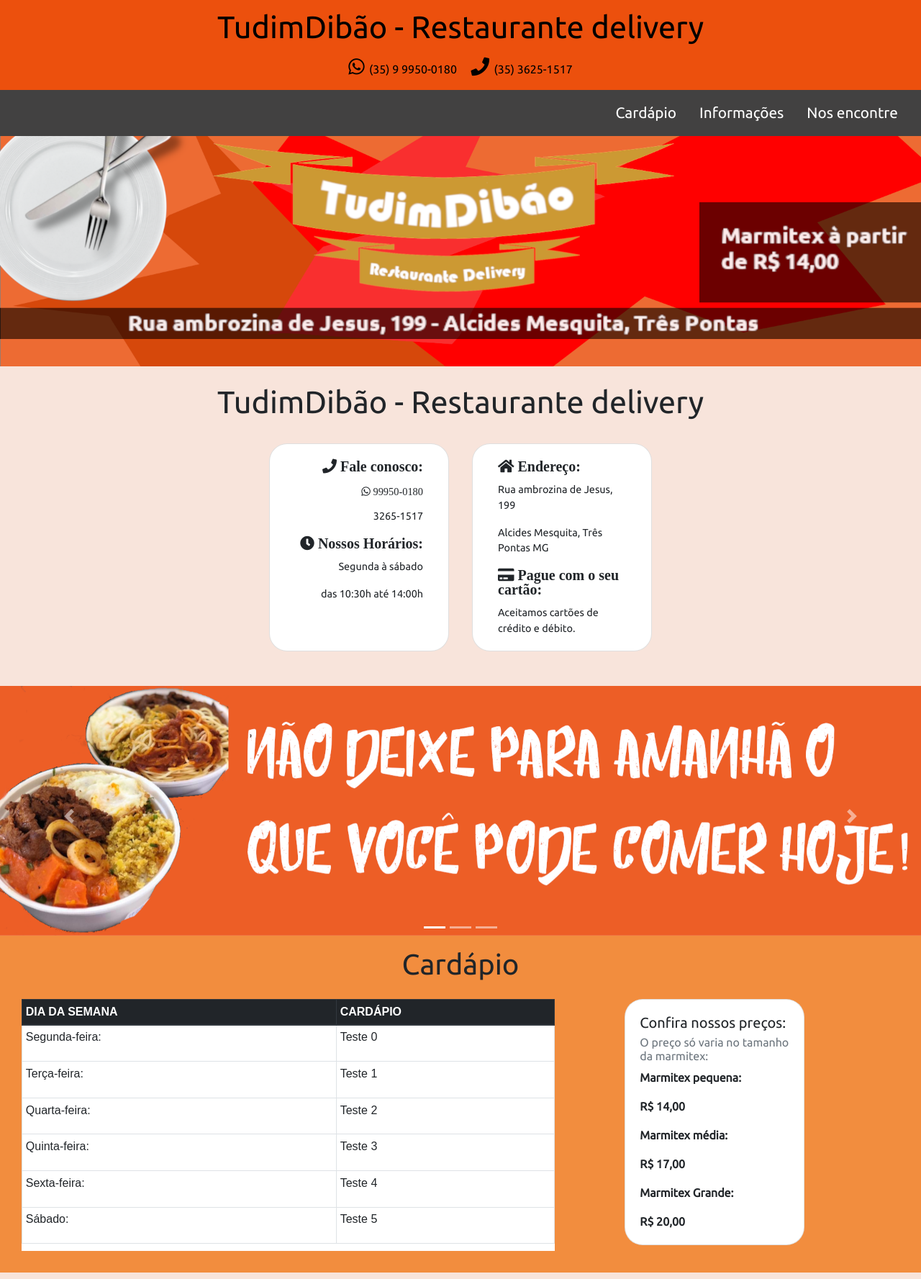
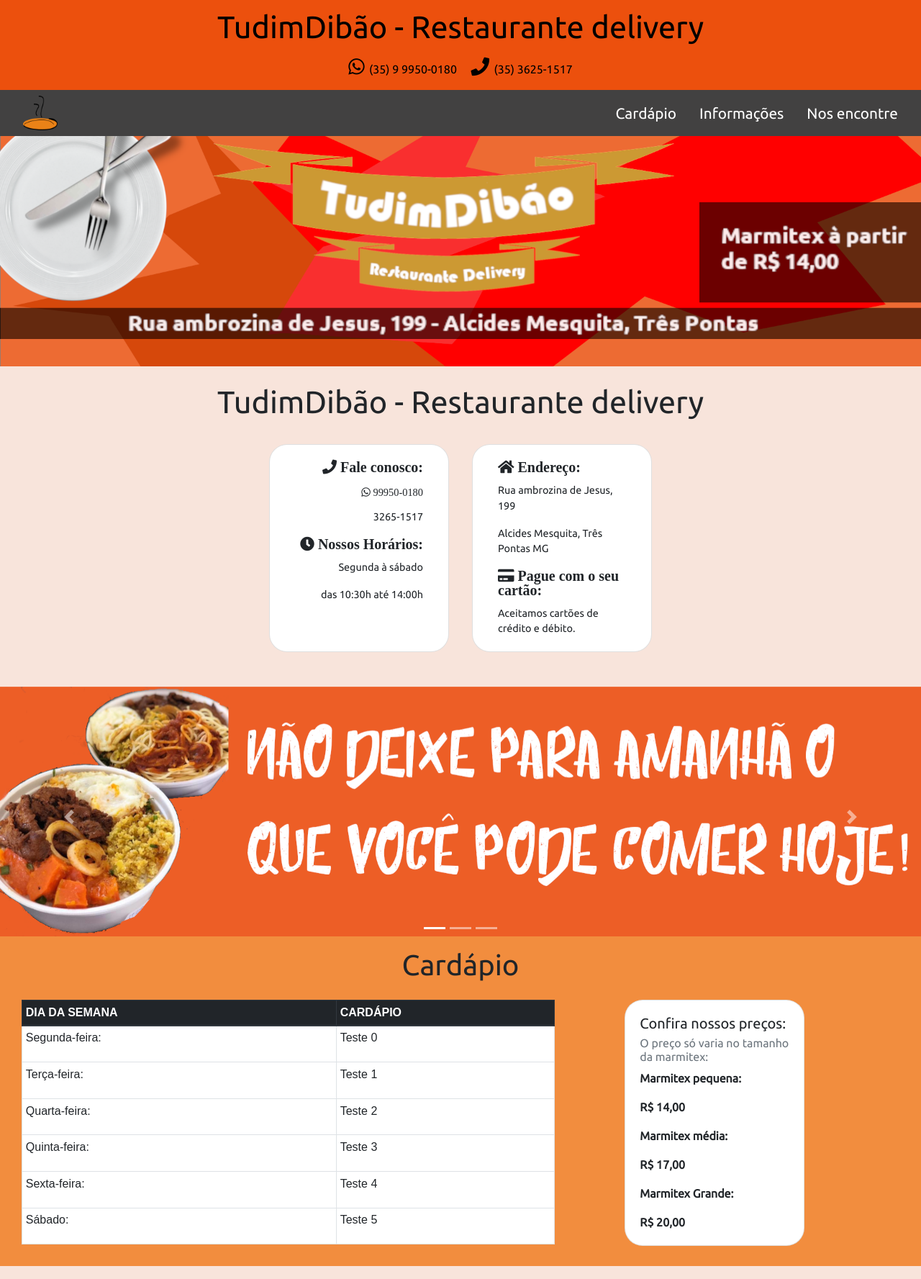
Before and after one commit to originwolf/TudimDibao, a PHP site: page / in a window 1280 px wide. Shown: the top 1777 px of the page at 72% size. Run offline with PHP 8.4, Linux system fonts and the light colour scheme; data comes from the database, SQL or seed files in the repository; some libraries are stand-ins or nearby versions.

Commit message:
minor fixes to index
added a logo to navbar and altered the structure to some elements

```diff
--- a/index.php
+++ b/index.php
@@ -60,6 +60,10 @@
 
 					<button class="navbar-toggler" data-toggle="collapse" data-target="#menubar"><span class="fas fa-bars botao"></span></button>
 
+				</div>
+
+				<div>
+					<img src="image/logo.ico" class="img-fluid">
 				</div>
 
 				<ul id="menubar" class="navbar-nav nav collapse navbar-collapse justify-content-end">
@@ -127,7 +131,7 @@
 					<p class="card-text">Rua ambrozina de Jesus, 199</p>
 					<p class="card-text">Alcides Mesquita, Três Pontas MG</p>
 
-					<h5 class="card-title fas fa-credit-card"> Pague com o seu cartão:</h5>
+					<h5 class="card-title fas fa-credit-card d-none d-sm-block"> Pague com o seu cartão:</h5>
 					<p class="card-text">Aceitamos cartões de crédito e débito.</p>
 
 				</div>
@@ -182,13 +186,13 @@
 
 			<h1 class="text-center py-3 col-12">Cardápio</h1>
 
-			<div class="col-8 pb-4">
+			<div class="col-md-8 col-sm-10 pb-4">
 
-				<iframe src="cardapio.php" frameborder="0" width="90%" height="350"></iframe>
+				<iframe src="cardapio.php" frameborder="0" width="90%" height="340"></iframe>
 
 			</div>
 
-			<div class="row col-4 pb-4 d-none d-sm-inline">
+			<div class="row col-4 pb-4 d-none d-md-inline">
 
 				<div class="card preco" style="width: 18rem;">
 
@@ -196,7 +200,7 @@
 
 				    	<h5 class="card-title d-none d-md-block">Confira nossos preços:</h5>
 				    	<h5 class="card-title d-block d-md-none">Nossos preços:</h5>
-				    	<h6 class="card-subtitle mb-2 text-muted d-none d-md-block">O preço só varia no tamanho da marmitex:</h6>
+				    	<h6 class="card-subtitle mb-2 text-muted d-none d-sm-block">O preço só varia no tamanho da marmitex:</h6>
 				    	<p class="card-text negrita">Marmitex pequena:</p>
 				    	<p class="card-text negrita">R$ 14,00</p>
 				    	<p class="card-text negrita">Marmitex média:</p>
```
Also changed, not shown: index.html (+9 -5 lines).
